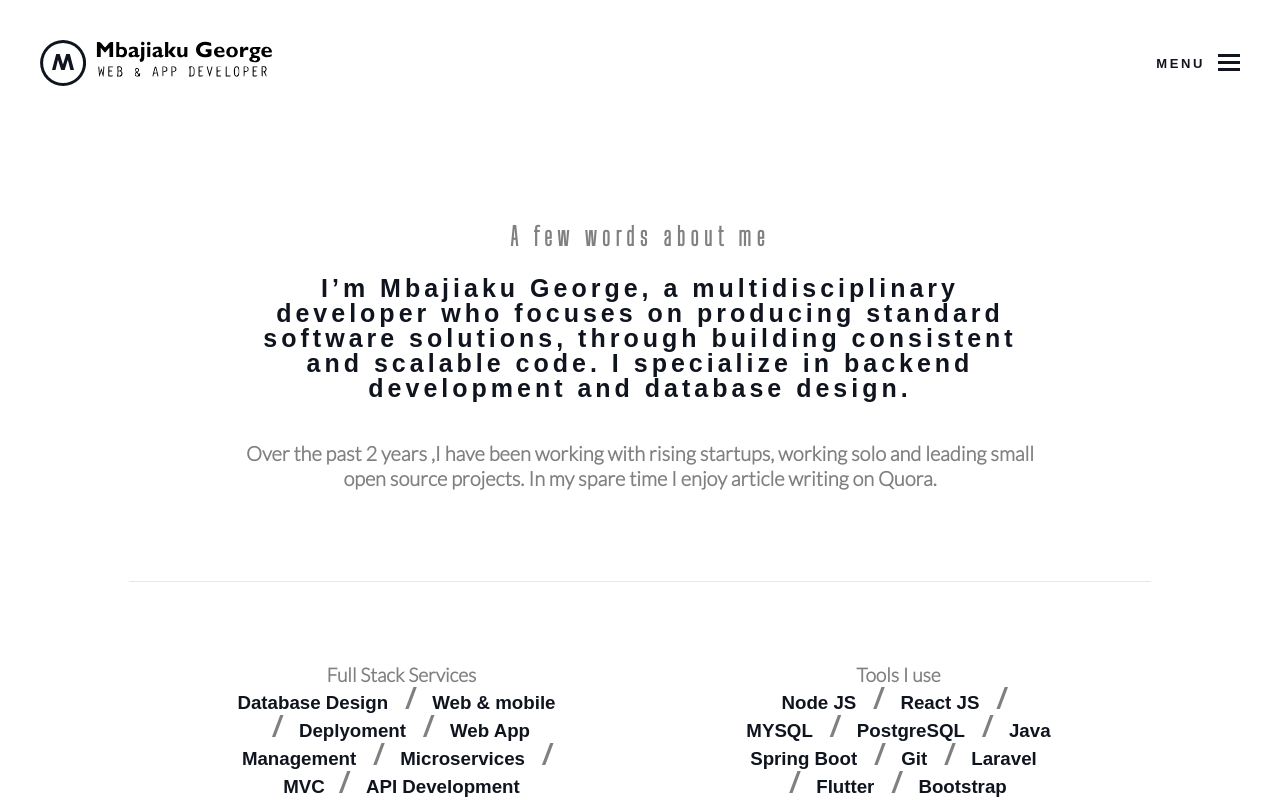
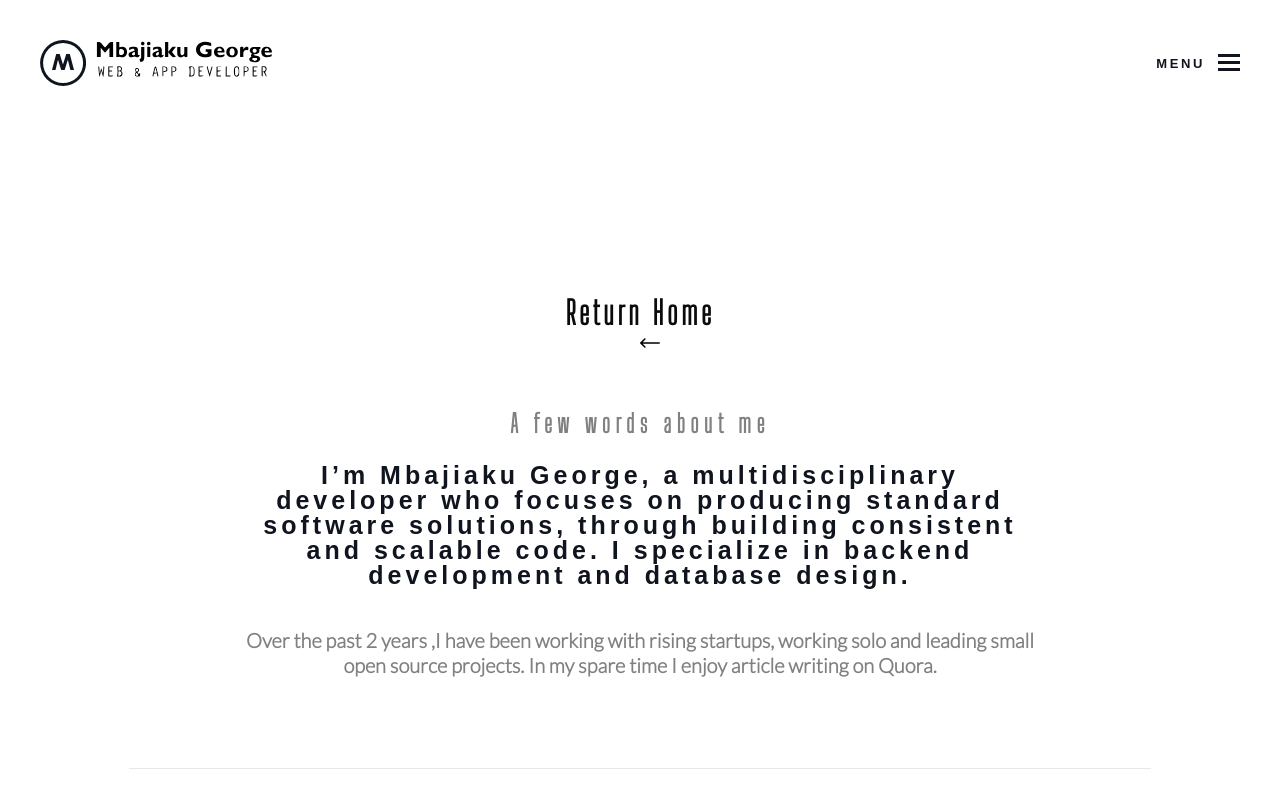
Before and after one commit to George5555ish/portfolioWebsite, a React (Create React App) app: page /about in a window 1280 px wide. Shown: the top 800 px of the page. Built offline with nearby package versions, Linux system fonts and the light colour scheme; a web font is replaced by a local one.

Commit message:
added a go-back component as a walk around

```diff
--- a/src/components/AboutMe/Aboutme.js
+++ b/src/components/AboutMe/Aboutme.js
@@ -1,10 +1,12 @@
 import React from "react";
+import GoBack from "../GoBack/GoBack";
 import './aboutme.css';
 
 export default function Aboutme() {
   return (
     <div className="container">
       <div className="about-main margin-bottom">
+     <GoBack />
 
         <section className="about-top">
 
--- a/src/components/AboutMe/aboutme.css
+++ b/src/components/AboutMe/aboutme.css
@@ -1,5 +1,5 @@
 .margin-bottom{
-    margin-bottom: 200px;
+    margin-bottom: 80px;
    border: 1px solid transparent;
    margin-top: 200px;
 }
--- a/src/components/Developer/CaseStudies/casestudies.css
+++ b/src/components/Developer/CaseStudies/casestudies.css
@@ -5,7 +5,7 @@
 
 .margin-div {
   /* background-color: green; */
-  margin-top: 80px;
+  margin-top: 100px;
   width: 100%;
 }
 
--- /dev/null
+++ b/src/components/GoBack/GoBack.js
@@ -0,0 +1,25 @@
+import React from 'react';
+import {Link, Route} from 'react-router-dom';
+import arrowImg from '../../images/right-arrow.svg';
+import './goback.css'
+
+function GoBack() {
+    return (
+
+        <Route>
+        <Link to="/">
+        <div className="work-tgt">
+
+          <div className="working">
+            <div className="return-div">
+              <h5> Return Home</h5>
+              <img src={arrowImg} width="260px" height="20px" alt=""/>
+            </div>
+          </div>
+        </div>
+        </Link>
+        </Route>
+    )
+}
+
+export default GoBack;
--- /dev/null
+++ b/src/components/GoBack/goback.css
@@ -0,0 +1,3 @@
+.return-div img{
+    transform: rotate(180deg);
+}
--- a/src/components/SingleProject/SingleProject.js
+++ b/src/components/SingleProject/SingleProject.js
@@ -2,6 +2,7 @@ import React, {useState, useEffect}from 'react';
 import totalObjects from '../../data/projects';
 import internal from '../../data/internal';
 import "./singleproject.css";
+import GoBack from '../GoBack/GoBack';
 export default function SingleProject() {
     const [location, setLocation] = useState('');
     // const [finalObject, setFinalObject] = useState('');
@@ -51,6 +52,8 @@ export default function SingleProject() {
 
 
         <div className="container">
+
+        <GoBack />
          <div className="margin-bottom">
 
 </div>
```
Also changed, not shown: 1 other file (tests, documents, lock files or other folders).
